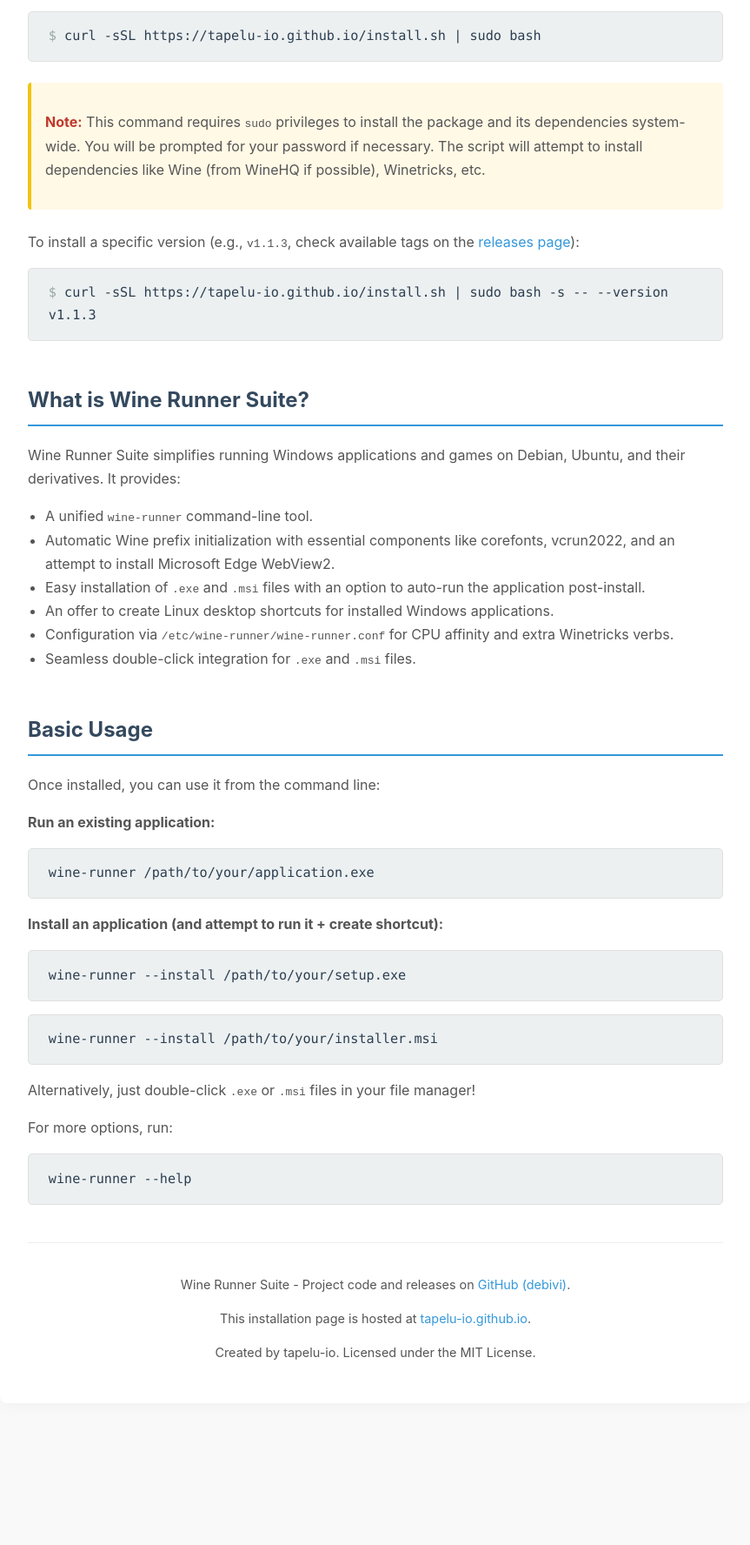
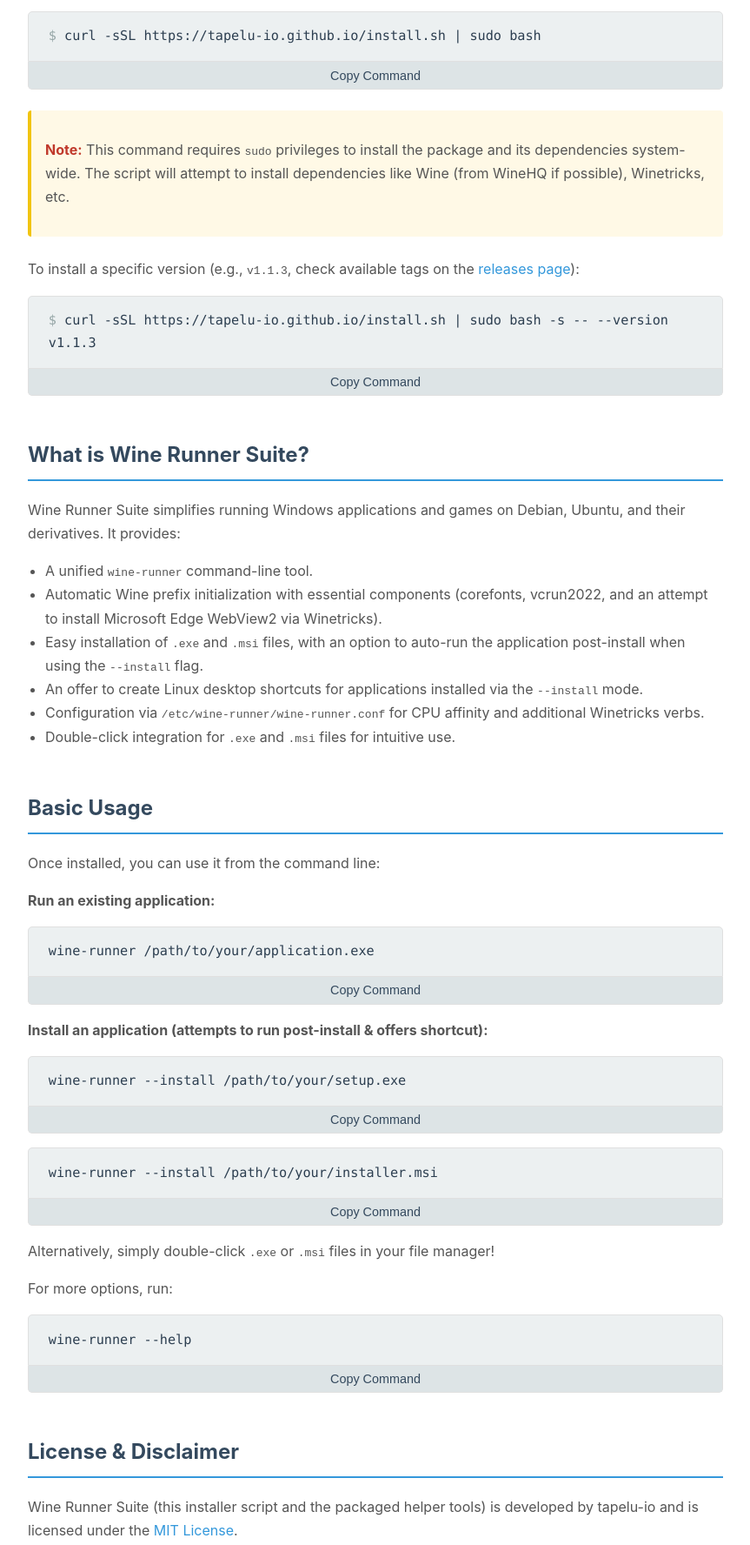
Before and after one commit to tapelu-io/tapelu-io.github.io, a plain HTML site: page index.html in a window 1280 px wide. Shown: the part 370-2146 px from the top of the page at 87% size, without its empty margins (208-1071 px from the left). Before the commit the page ends 2015 px from the top, so only its background shows below. Drawn offline with Linux system fonts and the light colour scheme.

Commit message:
Update index.html

```diff
--- a/index.html
+++ b/index.html
@@ -12,11 +12,15 @@
         header p { margin: 0; color: #7f8c8d; font-size: 1.1em; }
         h2 { color: #34495e; border-bottom: 2px solid #3498db; padding-bottom: 0.3em; margin-top: 2em; }
         p, li { color: #555; }
-        ul { padding-left: 20px; }
-        .install-command, .usage-example { background-color: #ecf0f1; padding: 1em 1.5em; border: 1px solid #e0e0e0; border-radius: 5px; font-family: "SFMono-Regular", Consolas, "Liberation Mono", Menlo, Courier, monospace; white-space: pre-wrap; word-wrap: break-word; margin: 1em 0; font-size: 0.95em; color: #2c3e50; }
+        ul { padding-left: 20px; list-style: disc; }
+        .command-block { margin: 1em 0; }
+        .install-command, .usage-example { background-color: #ecf0f1; padding: 1em 1.5em; border: 1px solid #e0e0e0; border-radius: 5px 5px 0 0; font-family: "SFMono-Regular", Consolas, "Liberation Mono", Menlo, Courier, monospace; white-space: pre-wrap; word-wrap: break-word; font-size: 0.95em; color: #2c3e50; position: relative; margin-bottom:0; }
         .install-command::before { content: "$ "; color: #95a5a6; }
+        .copy-button { display: block; width: 100%; background-color: #dde4e6; border: 1px solid #e0e0e0; border-top: none; color: #34495e; padding: 0.5em; text-align: center; cursor: pointer; border-radius: 0 0 5px 5px; font-size: 0.9em; transition: background-color 0.2s ease; }
+        .copy-button:hover { background-color: #c8d0d2; }
         .note { background-color: #fff9e6; border-left: 4px solid #f1c40f; padding: 1em; margin: 1.5em 0; border-radius: 4px;}
         .note strong { color: #c0392b; }
+        .disclaimer { font-size: 0.85em; color: #7f8c8d; margin-top: 2em; }
         a { color: #3498db; text-decoration: none; }
         a:hover { text-decoration: underline; }
         footer { text-align: center; margin-top: 3em; padding-top: 1.5em; border-top: 1px solid #eee; font-size: 0.9em; color: #95a5a6; }
@@ -32,14 +36,20 @@
         <section>
             <h2>Quick Install / Update</h2>
             <p>Run the following command in your terminal. It will download and install the latest stable version of Wine Runner Suite:</p>
-            <p class="install-command">curl -sSL https://tapelu-io.github.io/install.sh | sudo bash</p>
+            <div class="command-block">
+                <p class="install-command" id="installCmdLatest">curl -sSL https://tapelu-io.github.io/install.sh | sudo bash</p>
+                <button class="copy-button" onclick="copyToClipboard('installCmdLatest')">Copy Command</button>
+            </div>
 
             <div class="note">
-                <p><strong>Note:</strong> This command requires <code>sudo</code> privileges to install the package and its dependencies system-wide. You will be prompted for your password if necessary. The script will attempt to install dependencies like Wine (from WineHQ if possible), Winetricks, etc.</p>
+                <p><strong>Note:</strong> This command requires <code>sudo</code> privileges to install the package and its dependencies system-wide. The script will attempt to install dependencies like Wine (from WineHQ if possible), Winetricks, etc.</p>
             </div>
 
-            <p>To install a specific version (e.g., <code>v1.1.3</code>, check available tags on the <a href="https://github.com/tapelu-io/debivi/releases" target="_blank">releases page</a>):</p>
-            <p class="install-command">curl -sSL https://tapelu-io.github.io/install.sh | sudo bash -s -- --version v1.1.3</p>
+            <p>To install a specific version (e.g., <code>v1.1.3</code>, check available tags on the <a href="https://github.com/tapelu-io/debivi/releases" target="_blank" rel="noopener noreferrer">releases page</a>):</p>
+            <div class="command-block">
+                <p class="install-command" id="installCmdSpecific">curl -sSL https://tapelu-io.github.io/install.sh | sudo bash -s -- --version v1.1.3</p>
+                <button class="copy-button" onclick="copyToClipboard('installCmdSpecific')">Copy Command</button>
+            </div>
         </section>
 
         <section>
@@ -47,11 +57,11 @@
             <p>Wine Runner Suite simplifies running Windows applications and games on Debian, Ubuntu, and their derivatives. It provides:</p>
             <ul>
                 <li>A unified <code>wine-runner</code> command-line tool.</li>
-                <li>Automatic Wine prefix initialization with essential components like corefonts, vcrun2022, and an attempt to install Microsoft Edge WebView2.</li>
-                <li>Easy installation of <code>.exe</code> and <code>.msi</code> files with an option to auto-run the application post-install.</li>
-                <li>An offer to create Linux desktop shortcuts for installed Windows applications.</li>
-                <li>Configuration via <code>/etc/wine-runner/wine-runner.conf</code> for CPU affinity and extra Winetricks verbs.</li>
-                <li>Seamless double-click integration for <code>.exe</code> and <code>.msi</code> files.</li>
+                <li>Automatic Wine prefix initialization with essential components (corefonts, vcrun2022, and an attempt to install Microsoft Edge WebView2 via Winetricks).</li>
+                <li>Easy installation of <code>.exe</code> and <code>.msi</code> files, with an option to auto-run the application post-install when using the <code>--install</code> flag.</li>
+                <li>An offer to create Linux desktop shortcuts for applications installed via the <code>--install</code> mode.</li>
+                <li>Configuration via <code>/etc/wine-runner/wine-runner.conf</code> for CPU affinity and additional Winetricks verbs.</li>
+                <li>Double-click integration for <code>.exe</code> and <code>.msi</code> files for intuitive use.</li>
             </ul>
         </section>
 
@@ -59,20 +69,84 @@
             <h2>Basic Usage</h2>
             <p>Once installed, you can use it from the command line:</p>
             <p><strong>Run an existing application:</strong></p>
-            <p class="usage-example">wine-runner /path/to/your/application.exe</p>
-            <p><strong>Install an application (and attempt to run it + create shortcut):</strong></p>
-            <p class="usage-example">wine-runner --install /path/to/your/setup.exe</p>
-            <p class="usage-example">wine-runner --install /path/to/your/installer.msi</p>
-            <p>Alternatively, just double-click <code>.exe</code> or <code>.msi</code> files in your file manager!</p>
+            <div class="command-block">
+                <p class="usage-example" id="usageCmdRun">wine-runner /path/to/your/application.exe</p>
+                <button class="copy-button" onclick="copyToClipboard('usageCmdRun')">Copy Command</button>
+            </div>
+            <p><strong>Install an application (attempts to run post-install & offers shortcut):</strong></p>
+            <div class="command-block">
+                <p class="usage-example" id="usageCmdInstallExe">wine-runner --install /path/to/your/setup.exe</p>
+                <button class="copy-button" onclick="copyToClipboard('usageCmdInstallExe')">Copy Command</button>
+            </div>
+            <div class="command-block">
+                <p class="usage-example" id="usageCmdInstallMsi">wine-runner --install /path/to/your/installer.msi</p>
+                <button class="copy-button" onclick="copyToClipboard('usageCmdInstallMsi')">Copy Command</button>
+            </div>
+            <p>Alternatively, simply double-click <code>.exe</code> or <code>.msi</code> files in your file manager!</p>
             <p>For more options, run:</p>
-            <p class="usage-example">wine-runner --help</p>
+            <div class="command-block">
+                <p class="usage-example" id="usageCmdHelp">wine-runner --help</p>
+                <button class="copy-button" onclick="copyToClipboard('usageCmdHelp')">Copy Command</button>
+            </div>
+        </section>
+
+        <section>
+            <h2>License & Disclaimer</h2>
+            <p>Wine Runner Suite (this installer script and the packaged helper tools) is developed by tapelu-io and is licensed under the <a href="https://opensource.org/licenses/MIT" target="_blank" rel="noopener noreferrer">MIT License</a>.</p>
+            <p class="disclaimer">This software facilitates the installation and use of third-party software such as Wine, Winetricks, Microsoft Edge WebView2 (via Winetricks), and various Windows applications. These third-party components are subject to their own licenses and terms of service. Wine Runner Suite does not bundle or redistribute these components directly but assists in their setup within a Wine environment.</p>
         </section>
 
         <footer>
-            <p>Wine Runner Suite - Project code and releases on <a href="https://github.com/tapelu-io/debivi" target="_blank">GitHub (debivi)</a>.</p>
-            <p>This installation page is hosted at <a href="https://github.com/tapelu-io/tapelu-io.github.io" target="_blank">tapelu-io.github.io</a>.</p>
-            <p>Created by tapelu-io. Licensed under the MIT License.</p>
+            <p>Wine Runner Suite - Project code & releases on <a href="https://github.com/tapelu-io/debivi" target="_blank" rel="noopener noreferrer">GitHub (debivi)</a>.</p>
+            <p>This installation page is hosted at <a href="https://github.com/tapelu-io/tapelu-io.github.io" target="_blank" rel="noopener noreferrer">tapelu-io.github.io</a>.</p>
         </footer>
     </div>
+
+    <script>
+        function copyToClipboard(elementId) {
+            const textToCopy = document.getElementById(elementId).innerText;
+            // For modern browsers:
+            if (navigator.clipboard && navigator.clipboard.writeText) {
+                navigator.clipboard.writeText(textToCopy.startsWith('$ ') ? textToCopy.substring(2) : textToCopy)
+                    .then(() => {
+                        alert('Command copied to clipboard!');
+                    })
+                    .catch(err => {
+                        console.warn('Failed to copy with navigator.clipboard: ', err);
+                        fallbackCopyTextToClipboard(textToCopy); // Fallback for older browsers or if permission denied
+                    });
+            } else { // Fallback for older browsers
+                fallbackCopyTextToClipboard(textToCopy);
+            }
+        }
+
+        function fallbackCopyTextToClipboard(text) {
+            const textArea = document.createElement("textarea");
+            // Remove leading "$ " if present from shell commands
+            textArea.value = text.startsWith('$ ') ? text.substring(2) : text;
+
+            // Avoid scrolling to bottom
+            textArea.style.top = "0";
+            textArea.style.left = "0";
+            textArea.style.position = "fixed";
+
+            document.body.appendChild(textArea);
+            textArea.focus();
+            textArea.select();
+
+            try {
+                const successful = document.execCommand('copy');
+                if (successful) {
+                    alert('Command copied to clipboard!');
+                } else {
+                    alert('Failed to copy command. Please copy manually.');
+                }
+            } catch (err) {
+                alert('Failed to copy command. Please copy manually.');
+                console.warn('Fallback copy failed: ', err);
+            }
+            document.body.removeChild(textArea);
+        }
+    </script>
 </body>
 </html>
```
